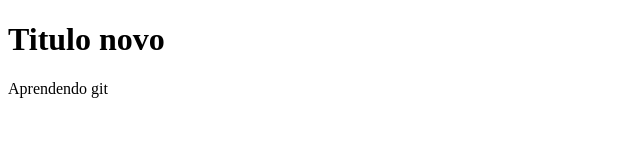
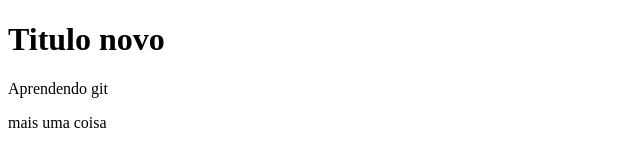
Before and after one commit to Cesar-Otavio/teste-de-git, a plain HTML site: page index.html in a window 1280 px wide. Shown: the whole page, without its empty margins (0-640 px from the left). Drawn offline with Linux system fonts and the light colour scheme.

Commit message:
paragrafo novo

```diff
--- a/index.html
+++ b/index.html
@@ -8,5 +8,6 @@
 <body>
     <h1>Titulo novo</h1>
     <p>Aprendendo git</p>
+    <p>mais uma coisa</p>
 </body>
 </html>
```
